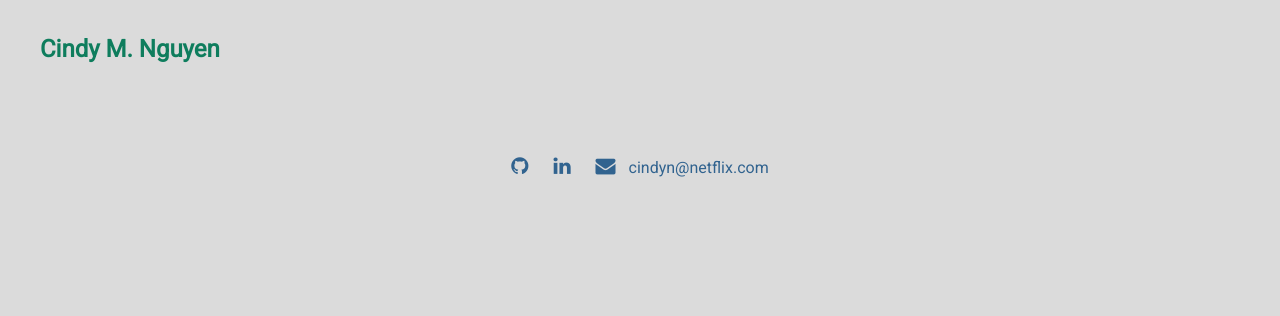
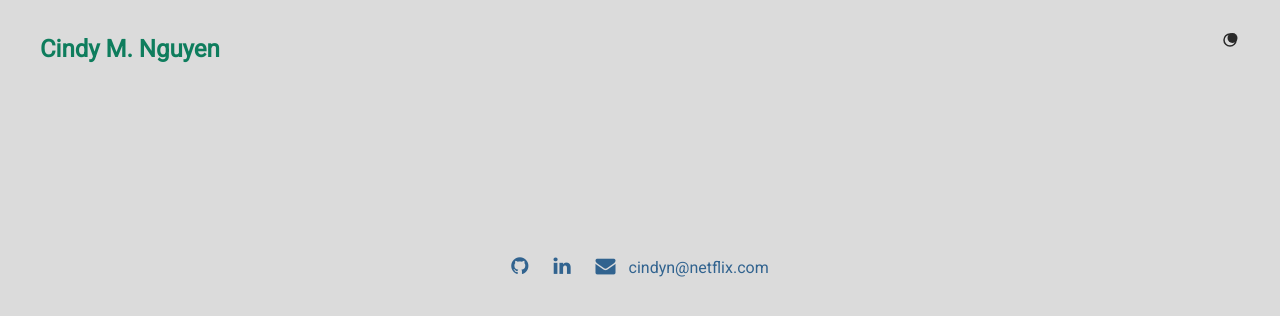
Before and after one commit to ccnguyen/ccnguyen.github.io, a Jekyll site: the page built from pages/about.md, in a window 1280 px wide. Shown: the top 316 px of the page. Built offline with Jekyll 4.4.1, drawn with Linux system fonts in a browser that asks for light colours; nearby versions of some CDN libraries.

Commit message:
dark mode

```diff
--- a/_includes/header.html
+++ b/_includes/header.html
@@ -6,5 +6,50 @@
     {% for item in site.data.settings.menu %}
       <a href="{{ site.github.url }}/{{ item.url }}">{{ item.name }}</a>
     {% endfor %}
+    <button class="theme-toggle" id="theme-toggle" aria-label="Toggle dark mode">
+      <svg class="theme-icon" width="20" height="20" viewBox="0 0 20 20" fill="none" xmlns="http://www.w3.org/2000/svg">
+        <circle class="sun-icon" cx="10" cy="10" r="5" stroke="currentColor" stroke-width="1.5" fill="none"/>
+        <circle class="moon-icon" cx="10" cy="10" r="6" stroke="currentColor" stroke-width="1.5" fill="none"/>
+        <circle class="moon-icon" cx="12.5" cy="8" r="5" fill="currentColor"/>
+      </svg>
+    </button>
   </nav>
 </header>
+
+<script>
+  // Dark mode toggle functionality
+  const themeToggle = document.getElementById('theme-toggle');
+  const themeIcon = document.querySelector('.theme-icon');
+  const body = document.body;
+
+  // Check for saved theme preference or default to light mode
+  const currentTheme = localStorage.getItem('theme') || 'light';
+  const sunIcons = themeIcon.querySelectorAll('.sun-icon');
+  const moonIcon = themeIcon.querySelector('.moon-icon');
+
+  function updateIcon(isDark) {
+    if (isDark) {
+      sunIcons.forEach(el => el.style.display = 'block');
+      moonIcon.style.display = 'none';
+    } else {
+      sunIcons.forEach(el => el.style.display = 'none');
+      moonIcon.style.display = 'block';
+    }
+  }
+
+  if (currentTheme === 'dark') {
+    body.classList.add('dark-mode');
+    updateIcon(true);
+  } else {
+    updateIcon(false);
+  }
+
+  themeToggle.addEventListener('click', function() {
+    body.classList.toggle('dark-mode');
+    const isDark = body.classList.contains('dark-mode');
+
+    // Update icon and save preference
+    updateIcon(isDark);
+    localStorage.setItem('theme', isDark ? 'dark' : 'light');
+  });
+</script>
--- a/_sass/3-sections/_header.sass
+++ b/_sass/3-sections/_header.sass
@@ -21,9 +21,11 @@
   nav
     float: right
     margin: 30px 0 0 0
+    display: flex
+    align-items: center
+    gap: 20px
     a
       display: inline-block
-      margin-left: 20px
       padding-top: 6px
       color: $accent
       font:
@@ -31,6 +33,21 @@
         weight: 700
       &:hover
         color: $hoverColor
+
+.theme-toggle
+  background: none
+  border: none
+  cursor: pointer
+  padding: 0
+  margin: 0
+  display: inline-flex
+  align-items: center
+  transition: transform 0.2s ease
+  color: inherit
+  &:hover
+    transform: scale(1.15)
+  svg
+    display: block
 
 @media (max-width: 768px)
   header
@@ -42,11 +59,14 @@
     nav
       margin: 30px 0 0 0
       float: right
+      gap: 15px
       a
         padding-top: 6px
-        margin-left: 15px
         font:
           size: 16px
+
+  .theme-toggle
+    font-size: 20px
 
 @media (prefers-color-scheme: dark)
   header
--- a/assets/css/all.sass
+++ b/assets/css/all.sass
@@ -3,7 +3,7 @@
 
 //------------------------------------------------
 // Set some colors as sass variables
-// Custom color scheme
+// Custom color scheme - Light Mode
 
 $accent-color: #31638f
 $accent: #31638f
@@ -16,7 +16,59 @@
 $documentBackgroundColor: #dbdbdb
 $hoverColor: #1da16c
 
+// Dark Mode Colors
+$dark-bg: #262626
+$dark-text: #ffffff
+$dark-headline: #4dd0a7
+$dark-accent: #6ba3d4
+$dark-hover: #4dd0a7
+
 @import '1-tools/-tools-dir'
 @import '2-base/-base-dir'
 @import '3-sections/-sections-dir'
 @import '3-sections/collapsible'
+
+// Smooth transitions for dark mode
+body
+  transition: background-color 0.3s ease, color 0.3s ease
+
+header, footer, .home, .collapsible-content
+  transition: background-color 0.3s ease
+
+a, .logo a, .footer-tagline, nav a, .social-media nav a, .collapsible-header, .home-text-container .tagline, .hats-list h2
+  transition: color 0.3s ease
+
+// Dark Mode Styles
+body.dark-mode
+  background-color: $dark-bg
+  color: $dark-text
+
+  header, footer
+    background: #2d2d2d
+
+  .logo a, .footer-tagline
+    color: $dark-headline
+
+  nav a, .social-media nav a, a, .collapsible-header
+    color: $dark-accent
+
+  a:hover, a:focus, .collapsible-header:hover
+    color: $dark-hover
+
+  .home
+    background: #2d2d2d
+
+  .home-text-container .tagline, .home-text-container p
+    color: $dark-text
+
+  .hats-list h2
+    color: #ffffff
+
+  .collapsible-content
+    background: #303030
+    border-left-color: $dark-accent
+
+  .theme-toggle
+    color: $dark-text
+    &:hover
+      color: $dark-accent
```
Also changed, not shown: index.md (+3 -3 lines).
